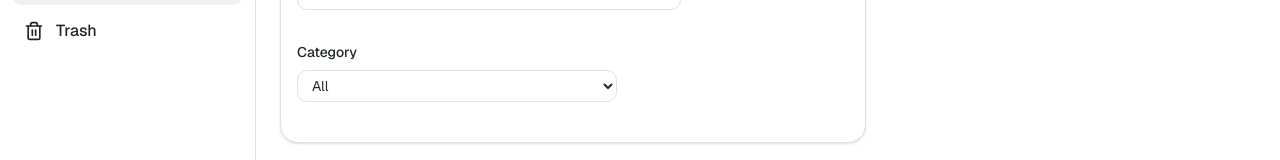
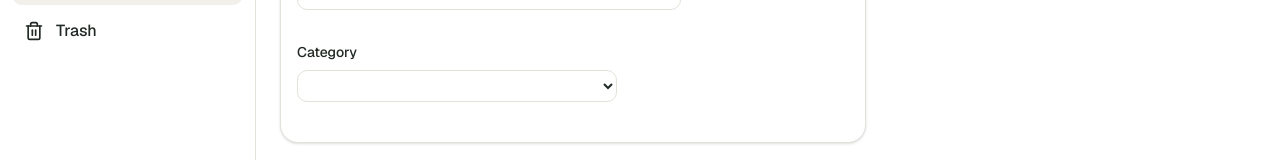
Before and after one commit to athersalah16/books-library, a Next.js app: page /books in a window 1280 px wide. Shown: the part 183-343 px from the top of the page. Built offline with nearby package versions, Linux system fonts and the light colour scheme.

Commit message:
Fix the bug and Add the state open dialog in context

```diff
--- a/app/books/page.tsx
+++ b/app/books/page.tsx
@@ -11,29 +11,15 @@ import CategorySelector from "./components/CategorySelector";
 import { useBooksContext } from "../context/BooksContext";
 
 function BooksPage() {
-  const { books, handleSave } = useBooksContext();
+  const { books, handleSave , setIsOpen } = useBooksContext();
   const [search, setSearch] = useState("");
   const [selectedCategory, setSelectedCategory] = useState("All");
   const [isDialogOpen, setIsDialogOpen] = useState(false);
   const [editingBook, setEditingBook] = useState<Book | null>(null);
 
-  const categories = useMemo(
-    () => ["All", ...new Set(books.map((book) => book.category))],
-    [books],
-  );
-
-  const filteredBooks = useMemo(() => {
-    const normalizedQuery = search.trim().toLowerCase();
-
-    return books.filter((book) => {
-      const matchesQuery =
-        !normalizedQuery || book.title.toLowerCase().includes(normalizedQuery);
-      const matchesCategory =
-        selectedCategory === "All" || book.category === selectedCategory;
-
-      return matchesQuery && matchesCategory;
-    });
-  }, [books, search, selectedCategory]);
+const handleClick =() => {
+    setIsOpen(true);
+  }
 
   const saveBook = async (values: Parameters<typeof handleSave>[0]) => {
     await handleSave(values, editingBook?.id);
@@ -48,7 +34,7 @@ function BooksPage() {
           description="Browse your entire book collection."
         />
         <AddBtn
-
+          handleClick={ handleClick}
         />
       </div>
 
@@ -59,7 +45,7 @@ function BooksPage() {
           <CategorySelector
             selectedCategory={selectedCategory}
             setSelectedCategory={setSelectedCategory}
-            categories={categories}
+            categories={[]}
           />
 
           <BookFormDialog
--- a/app/components/common/AddBtn.tsx
+++ b/app/components/common/AddBtn.tsx
@@ -9,7 +9,7 @@ import {
 import { Plus } from "lucide-react";
 
 type Props = {
-  handleClick?: () => void;
+  handleClick: () => void;
 };
 
 function AddBtn({ handleClick }: Props  ) {
--- a/app/context/BooksContext.ts
+++ b/app/context/BooksContext.ts
@@ -5,6 +5,8 @@ import { Book, BookFormValues } from "../types/book";
 type BooksContextType = {
   books: Book[];
   handleSave: (values: BookFormValues, bookId?: string) => Promise<void>;
+  isOpen: boolean;
+  setIsOpen: (isOpen: boolean) => void;
 };
 
 export const BooksContext = createContext<BooksContextType | undefined>(
--- a/app/context/BooksProvider.tsx
+++ b/app/context/BooksProvider.tsx
@@ -11,13 +11,14 @@ type Props = {
 
 function BooksProvider({ children }: Props) {
   const [books, setBooks] = useState<Book[]>([]);
+  const [isOpen, setIsOpen] = useState(false);
 
   const handleSave = async () => {
     toast.success(`"Book Title" was added to your inventory.`);
   };
 
   return (
-    <BooksContext.Provider value={{ books, handleSave }}>
+    <BooksContext.Provider value={{ books, handleSave, isOpen, setIsOpen }}>
       {children}
     </BooksContext.Provider>
   );
--- a/app/page.tsx
+++ b/app/page.tsx
@@ -8,8 +8,7 @@ import Summary from "./components/Summary";
 import { useBooksContext } from "./context/BooksContext";
 
 export default function Home() {
-  const { books, handleSave } = useBooksContext();
-  const [isOpen, setIsOpen] = useState(false);
+  const { books, handleSave,  isOpen, setIsOpen } = useBooksContext();
 
   const handleClick =() => {
     setIsOpen(true);
```
